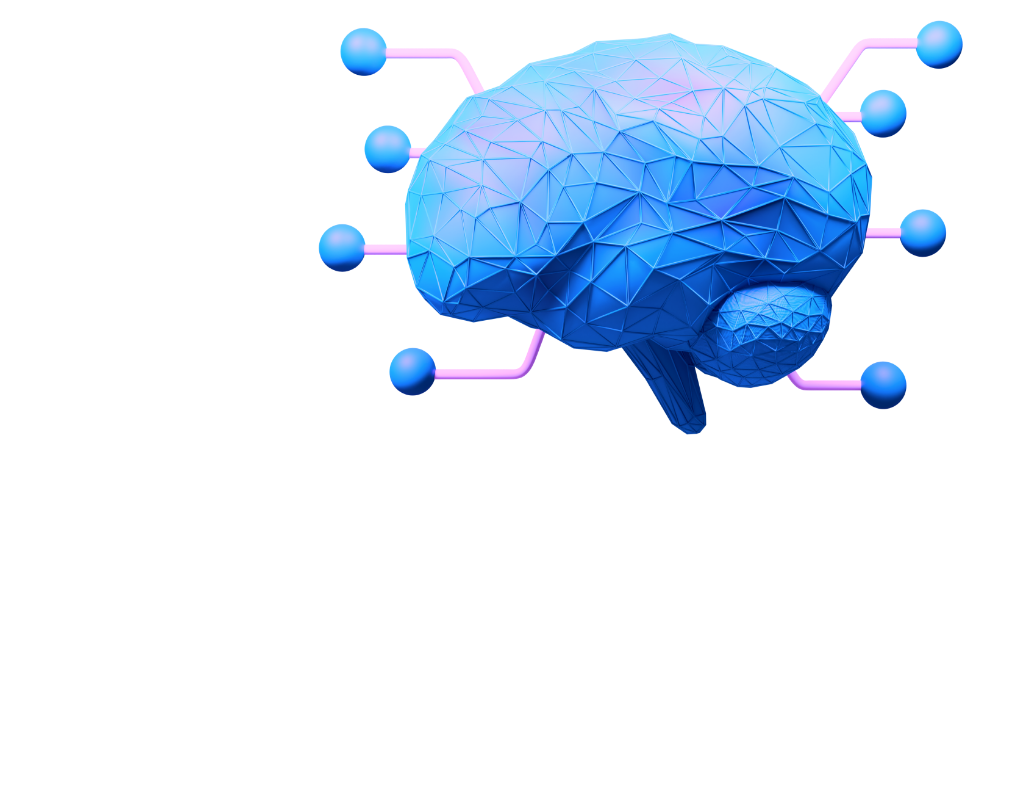
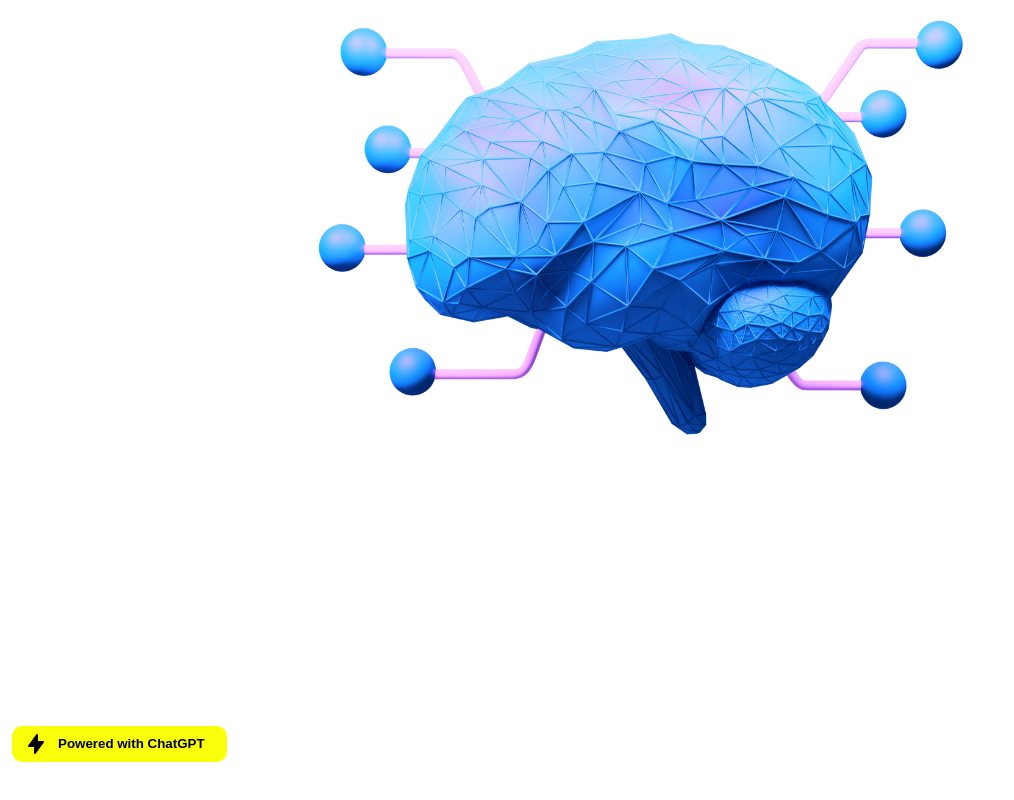
Before and after one commit to Sahil5963/your-gpt, a Next.js app: page / in a window 1280 px wide. Shown: the part 332-1132 px from the top of the page, without its empty margins (0-1014 px from the left). Before the commit the page ends 800 px from the top, so only its background shows below. Built offline with nearby package versions, Linux system fonts and the light colour scheme.

Commit message:
home page

```diff
--- a/app/(pages)/(external)/page.tsx
+++ b/app/(pages)/(external)/page.tsx
@@ -6,7 +6,7 @@ export default function Page() {
   return (
     <div>
       <HeroBanner />
-      {/* <Help /> */}
+      <Help />
     </div>
   );
 }
--- a/app/components/home/Help.tsx
+++ b/app/components/home/Help.tsx
@@ -29,19 +29,19 @@ const CARD_DATA = [
 
 const Help = () => {
   return (
-    <Root className="bg-gradient-to-b from-primaryGradient to-secondaryGradient py-20">
+    <Root className="bg-gradient-to-b from-primaryGradient to-secondaryGradient py-10 md:py-20">
       <div className={externalAppContent()}>
-        <div className="flex justify-between  gap-10">
+        <div className="flex flex-col justify-between gap-10 md:flex-row">
           <div className="flex flex-1 flex-col justify-between">
             <div className="flex flex-col gap-4">
-              <h2 className="text-6xl font-normal text-white">
+              <h2 className="text-4xl font-normal text-white md:text-6xl">
                 We're <br /> here to help
               </h2>
               <p className="text-white/60">
                 YourGPT is very easy to setup and use
               </p>
               <div>
-                <div className="help-btn inline-flex cursor-pointer gap-2 transition-all hover:gap-3 ">
+                <div className="help-btn mb-4 inline-flex cursor-pointer gap-2 transition-all hover:gap-3 md:mb-0">
                   <img src="/images/home/power.svg" alt="" />
                   <button className="btn">Powered with ChatGPT</button>
                 </div>
--- a/app/components/home/HeroBanner.tsx
+++ b/app/components/home/HeroBanner.tsx
@@ -20,7 +20,7 @@ const HeroBanner = () => {
           industry. Lorem Ipsum has been the industry's standard dummy text ever
           since the 1500s.
         </p>
-        <div>
+        <div className="mb-5">
           <img
             className="max-w-full lg:max-w-2xl"
             src="/images/home/hero-banner.png"
```
